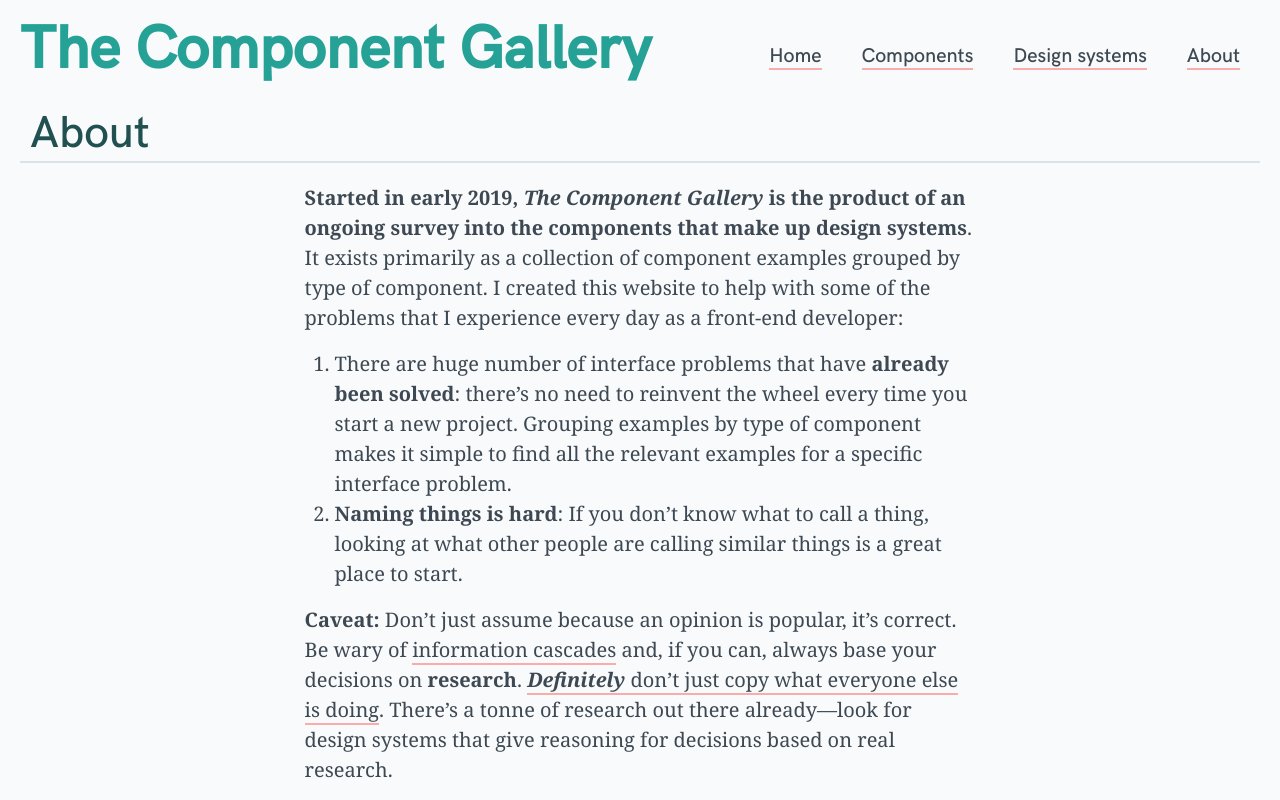
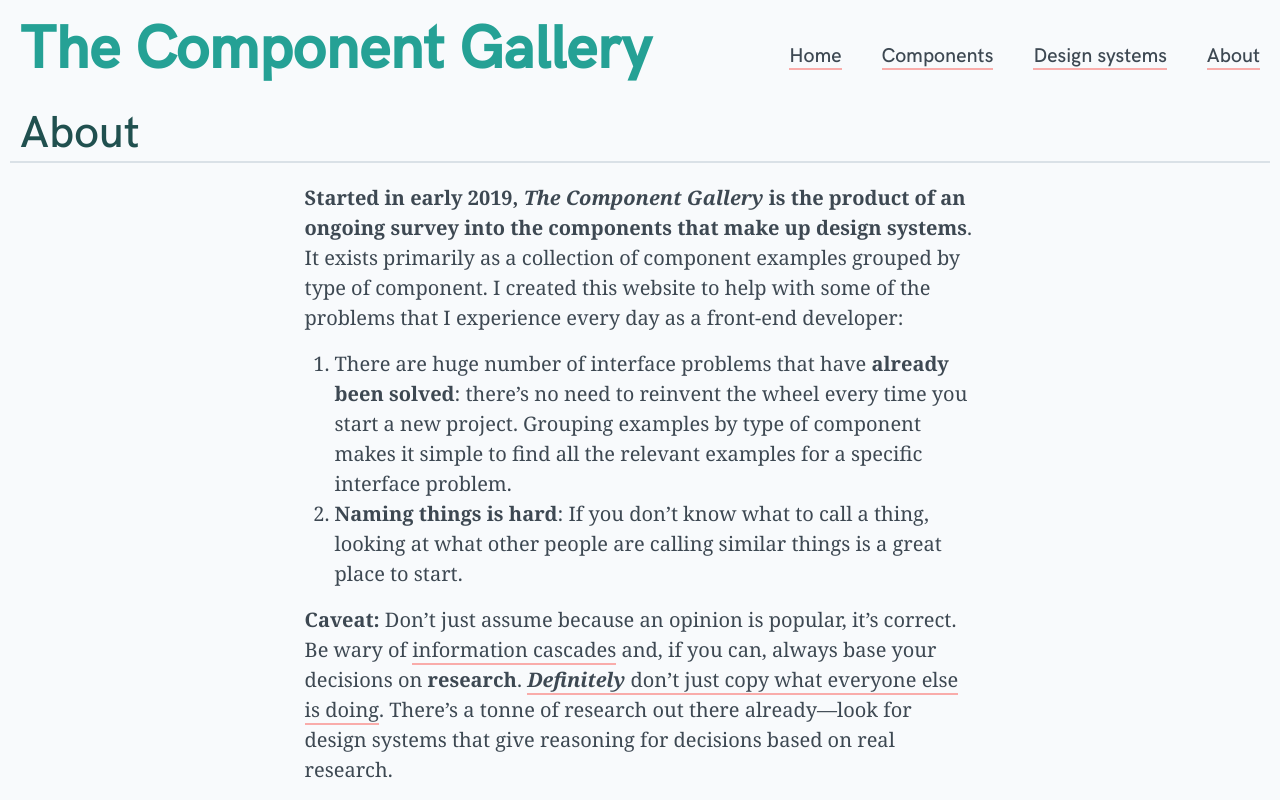
Before and after one commit to inbn/component-gallery, a Gatsby site: page /about in a window 1280 px wide. Shown: the top 800 px of the page. Built offline with nearby package versions, Linux system fonts and the light colour scheme; Gatsby itself is replaced by a stand-in of ours; some packages are replaced by stand-ins of ours; what tailwindcss-transforms would draw is missing.

Commit message:
Fix for missing styles caused by purgecss and tailwind update

```diff
--- a/gatsby-config.js
+++ b/gatsby-config.js
@@ -119,8 +119,7 @@ module.exports = {
       resolve: 'gatsby-plugin-purgecss',
       options: {
         tailwind: true,
-        purgeOnly: ['src/css/style.css'],
-        whitelist: ['code']
+        purgeOnly: ['src/css/style.css']
       }
     },
     {
--- a/src/css/style.css
+++ b/src/css/style.css
@@ -9,6 +9,9 @@
  *
  * @import "tailwindcss/preflight";
  */
+
+/* purgecss start ignore */
+
 @import 'tailwindcss/base';
 
 @import 'base/_fonts';
@@ -53,6 +56,8 @@
 @import 'components/_card';
 @import 'components/_tag';
 
+/* purgecss end ignore */
+
 /**
   * This injects all of Tailwind's utility classes, generated based on your
   * config file.
--- a/tailwind.config.js
+++ b/tailwind.config.js
@@ -233,8 +233,11 @@ module.exports = {
       screen: '100vh'
     },
     padding: theme => theme('spacing'),
-    margin: theme => ({ auto: 'auto', ...theme('spacing') }),
-    negativeMargin: theme => theme('spacing'),
+    margin: (theme, { negative }) => ({
+      auto: 'auto',
+      ...theme('spacing'),
+      ...negative(theme('spacing'))
+    }),
     objectPosition: {
       bottom: 'bottom',
       center: 'center',
@@ -343,7 +346,6 @@ module.exports = {
     // maxWidth: ['responsive'],
     // minHeight: ['responsive'],
     // minWidth: ['responsive'],
-    negativeMargin: ['responsive'],
     // objectFit: ['responsive'],
     // objectPosition: ['responsive'],
     // opacity: ['responsive'],
```
